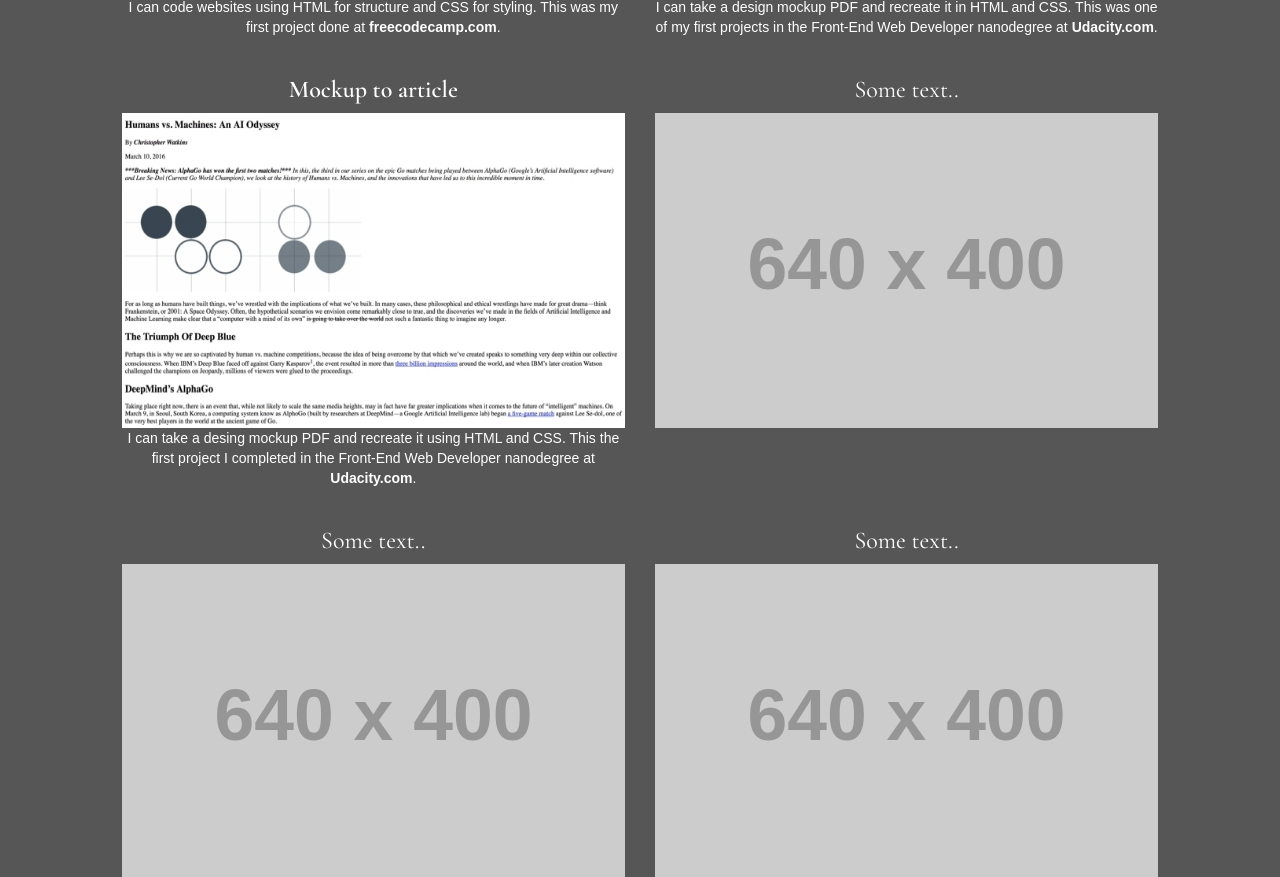
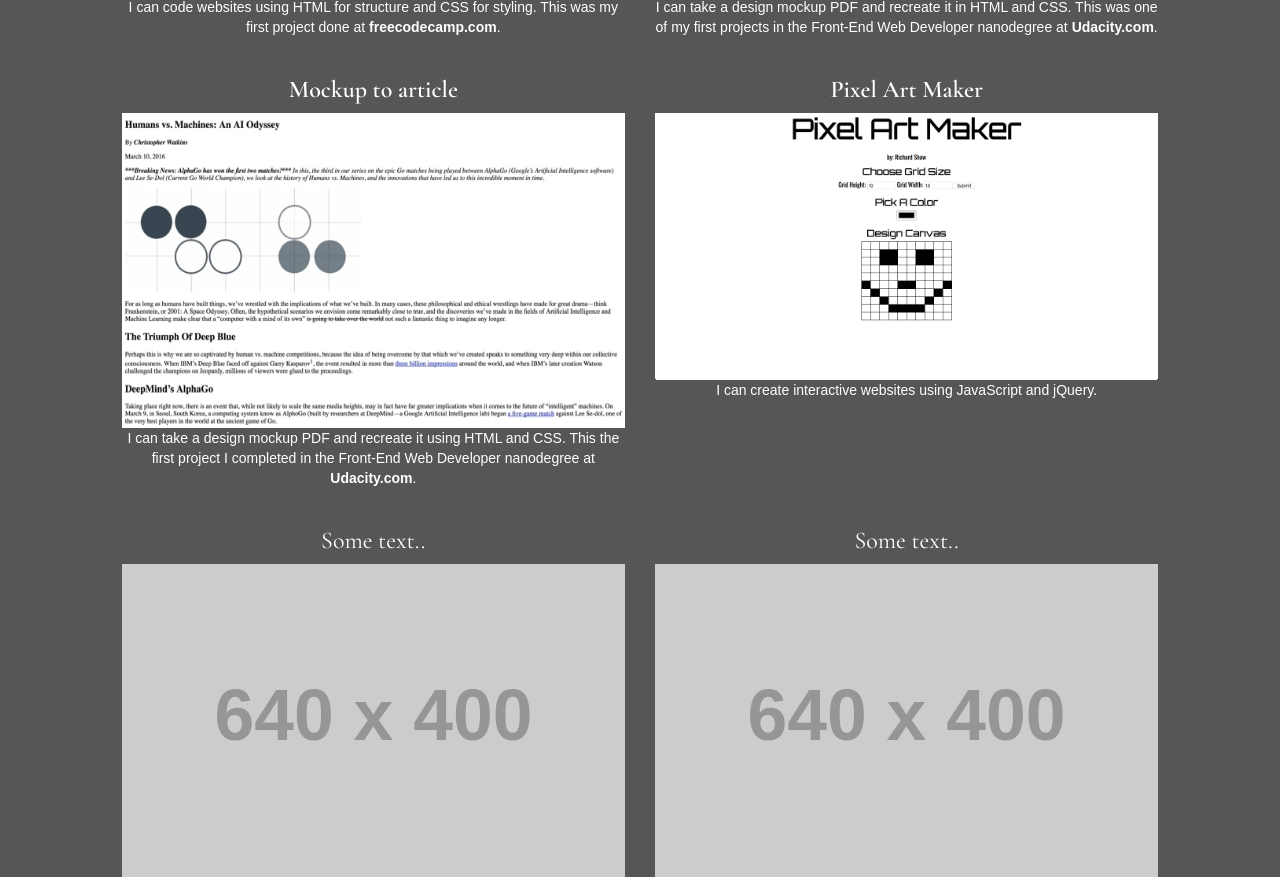
Before and after one commit to jinriksha/personal-portfolio, a plain HTML site: page index.html in a window 1280 px wide. Shown: the part 960-1837 px from the top of the page. Drawn offline with nearby package versions, Linux system fonts and the light colour scheme; placeholder pictures from the web are drawn by us; a web font is replaced by a local one.

Commit message:
Added Pixel Art Maker to Featured Work

```diff
--- a/index.html
+++ b/index.html
@@ -4,7 +4,7 @@
   <meta charset="UTF-8">
   <meta name="viewport" content="width=device-width, initial-scale=1">
   <title>Personal Portfolio</title>
-  <link rel='stylesheet' href="css/bootstrap.min.css">
+  <link rel="stylesheet" href="css/bootstrap.min.css">
   <link rel="stylesheet" href="css/style.css">
   <link rel="stylesheet" href="https://fonts.googleapis.com/css?family=Cormorant+Garamond">
   <link rel="stylesheet" href="https://fonts.googleapis.com/css?family=Cormorant+Garamond:600">
@@ -101,12 +101,15 @@
           <figure>
             <a href="https://github.com/jinriksha/mockup-to-article" target="_blank"><h3>Mockup to article</h3></a>
             <img src="images/mockup-to-article.jpg" class="img-responsive" alt="Screenshot of mockup to article project">
-            <figcaption>I can take a desing mockup PDF and recreate it using HTML and CSS. This the first project I completed in the Front-End Web Developer nanodegree at <a href="http://udacity.com" target="_blank">Udacity.com</a>.</figcaption>
+            <figcaption>I can take a design mockup PDF and recreate it using HTML and CSS. This the first project I completed in the Front-End Web Developer nanodegree at <a href="http://udacity.com" target="_blank">Udacity.com</a>.</figcaption>
           </figure>
         </div>
         <div class="col-md-5">
-          <h3>Some text..</h3>
-          <a href="#"><img src="http://via.placeholder.com/640X400" class="img-responsive" alt="Image"></a>
+          <figure>
+            <a href="https://github.com/jinriksha/pixel-art-maker" target="_blank"><h3>Pixel Art Maker</h3></a>
+            <img src="images/pixel-art-maker.jpg" class="img-responsive" alt="Screenshot of Pixel Art Maker">
+            <figcaption>I can create interactive websites using JavaScript and jQuery.</figcaption>
+          </figure>
         </div>
         <div class="col-md-1"></div>
       </div>
```
Also changed, not shown: images/pixel-art-maker.jpg (added), 2 other files.
